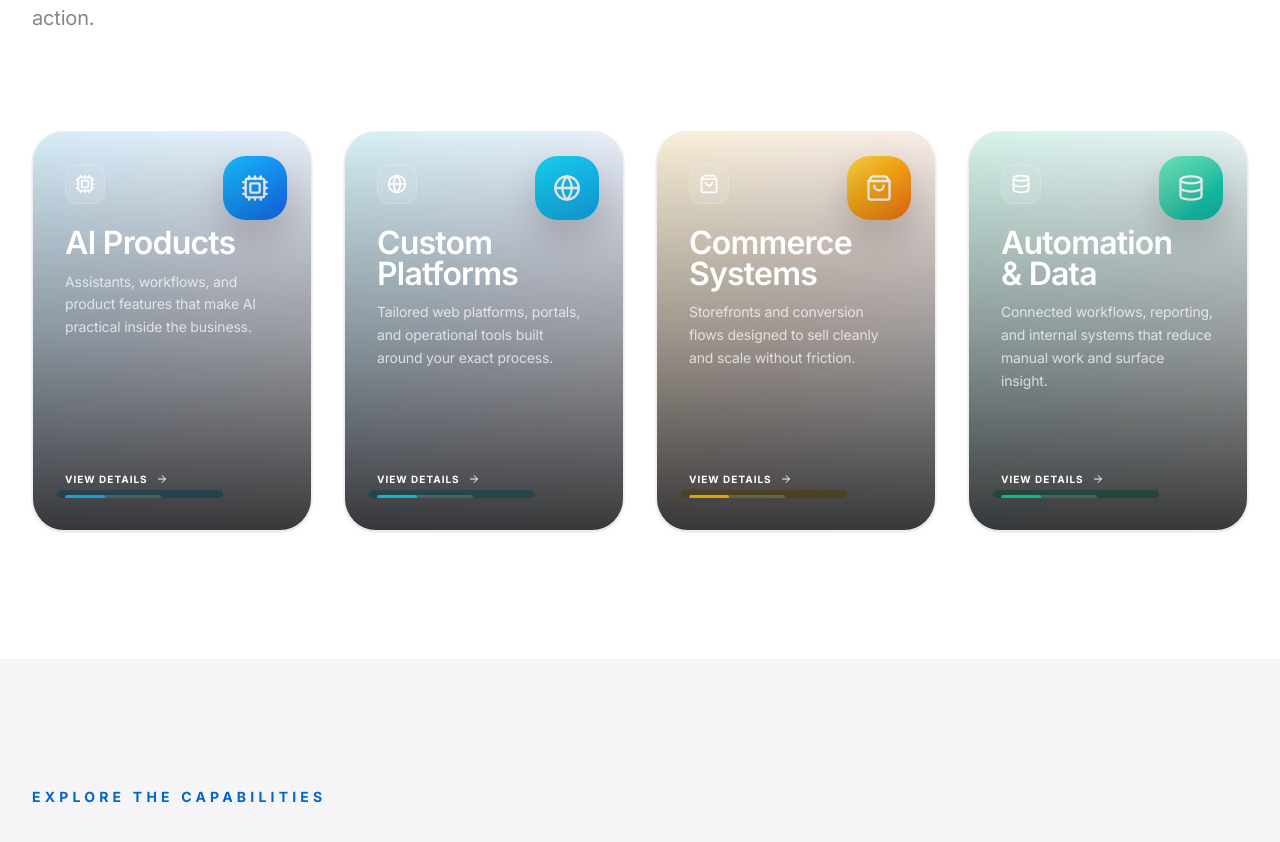
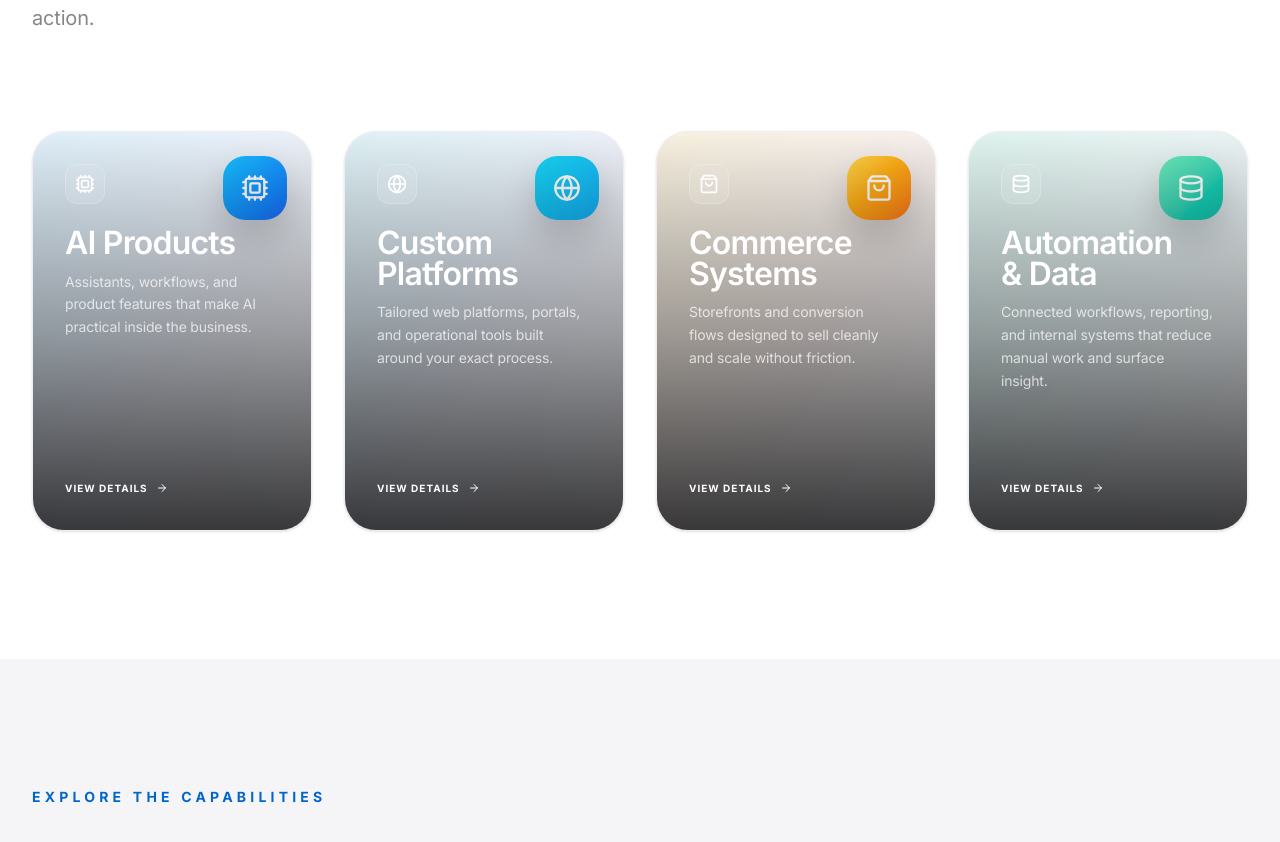
Before and after one commit to bakaltech/bakal-digital, a React (Vite) app: page / in a window 1280 px wide. Shown: the part 1660-2502 px from the top of the page. Built offline with nearby package versions, Linux system fonts and the light colour scheme.

Commit message:
Strip unnecessary effects from homepage cards

```diff
--- a/src/pages/Home.tsx
+++ b/src/pages/Home.tsx
@@ -21,22 +21,22 @@ interface CategoryCardProps {
 
 const categoryVisualStyles: Record<CategoryCardProps['category']['visual'], { glow: string; orb: string; line: string }> = {
   ai: {
-    glow: 'from-sky-500/18 via-blue-500/10 to-transparent',
+    glow: 'from-sky-500/12 via-blue-500/6 to-transparent',
     orb: 'from-sky-400 to-blue-600',
     line: 'bg-sky-400/70',
   },
   platform: {
-    glow: 'from-cyan-500/18 via-blue-500/10 to-transparent',
+    glow: 'from-cyan-500/12 via-blue-500/6 to-transparent',
     orb: 'from-cyan-400 to-sky-500',
     line: 'bg-cyan-400/70',
   },
   commerce: {
-    glow: 'from-amber-400/18 via-orange-500/10 to-transparent',
+    glow: 'from-amber-400/12 via-orange-500/6 to-transparent',
     orb: 'from-amber-300 to-orange-500',
     line: 'bg-amber-400/75',
   },
   data: {
-    glow: 'from-emerald-400/18 via-teal-500/10 to-transparent',
+    glow: 'from-emerald-400/12 via-teal-500/6 to-transparent',
     orb: 'from-emerald-300 to-teal-500',
     line: 'bg-emerald-400/75',
   },
@@ -48,24 +48,12 @@ const CategoryVisual: React.FC<{ visual: CategoryCardProps['category']['visual']
   return (
     <div className="absolute inset-0 overflow-hidden">
       <div className={`absolute inset-0 bg-gradient-to-br ${style.glow}`} />
-      <div className="absolute inset-0 bg-[linear-gradient(rgba(255,255,255,0.04)_1px,transparent_1px),linear-gradient(90deg,rgba(255,255,255,0.04)_1px,transparent_1px)] bg-[size:34px_34px] opacity-22" />
-      <div className="absolute inset-x-0 top-0 h-[58%] bg-gradient-to-b from-white/14 via-white/7 to-transparent" />
-      <div className="absolute -top-16 left-10 w-40 h-40 rounded-full bg-white/12 blur-3xl" />
+      <div className="absolute inset-0 bg-[linear-gradient(rgba(255,255,255,0.035)_1px,transparent_1px),linear-gradient(90deg,rgba(255,255,255,0.035)_1px,transparent_1px)] bg-[size:34px_34px] opacity-18" />
+      <div className="absolute inset-x-0 top-0 h-[52%] bg-gradient-to-b from-white/10 via-white/4 to-transparent" />
       <div className={`absolute top-6 right-6 w-16 h-16 rounded-[1.4rem] bg-gradient-to-br ${style.orb} flex items-center justify-center shadow-[0_18px_34px_rgba(0,0,0,0.18)]`}>
         <Icon className="w-7 h-7 text-white" />
       </div>
-      <div className="absolute left-6 right-6 top-[40%] h-px bg-white/12" />
-      <div className="absolute left-6 right-6 bottom-20 flex items-end gap-3 opacity-45">
-        <div className="h-12 flex-1 rounded-t-[1.2rem] bg-white/10" />
-        <div className="h-20 flex-1 rounded-t-[1.2rem] bg-white/12" />
-        <div className="h-28 flex-1 rounded-t-[1.2rem] bg-white/16" />
-        <div className="h-16 flex-1 rounded-t-[1.2rem] bg-white/10" />
-      </div>
-      <div className="absolute left-6 right-6 bottom-8">
-        <div className="h-2 rounded-full bg-white/10 overflow-hidden">
-          <div className={`h-full rounded-full ${style.line} w-[72%]`} />
-        </div>
-      </div>
+      <div className="absolute inset-x-6 bottom-6 h-px bg-white/10" />
     </div>
   );
 };
@@ -93,14 +81,9 @@ const CategoryCard: React.FC<CategoryCardProps> = ({ category, idx }) => (
         </p>
       </div>
       <div className="mt-auto pt-6">
-        <Link to="/services" className="inline-flex flex-col items-start gap-2 text-white hover:text-white transition-colors">
-          <span className="inline-flex items-center text-[10px] font-bold uppercase tracking-widest">
-            View Details
-            <ArrowRight className="ml-2 w-3 h-3 transition-transform duration-300 group-hover:translate-x-1" />
-          </span>
-          <span className="h-[3px] w-24 rounded-full bg-white/16 overflow-hidden">
-            <span className={`block h-full rounded-full ${categoryVisualStyles[category.visual].line} w-10 transition-all duration-500 group-hover:w-full`} />
-          </span>
+        <Link to="/services" className="inline-flex items-center text-white text-[10px] font-bold uppercase tracking-widest hover:text-white transition-colors">
+          View Details
+          <ArrowRight className="ml-2 w-3 h-3 transition-transform duration-300 group-hover:translate-x-1" />
         </Link>
       </div>
     </div>
```
